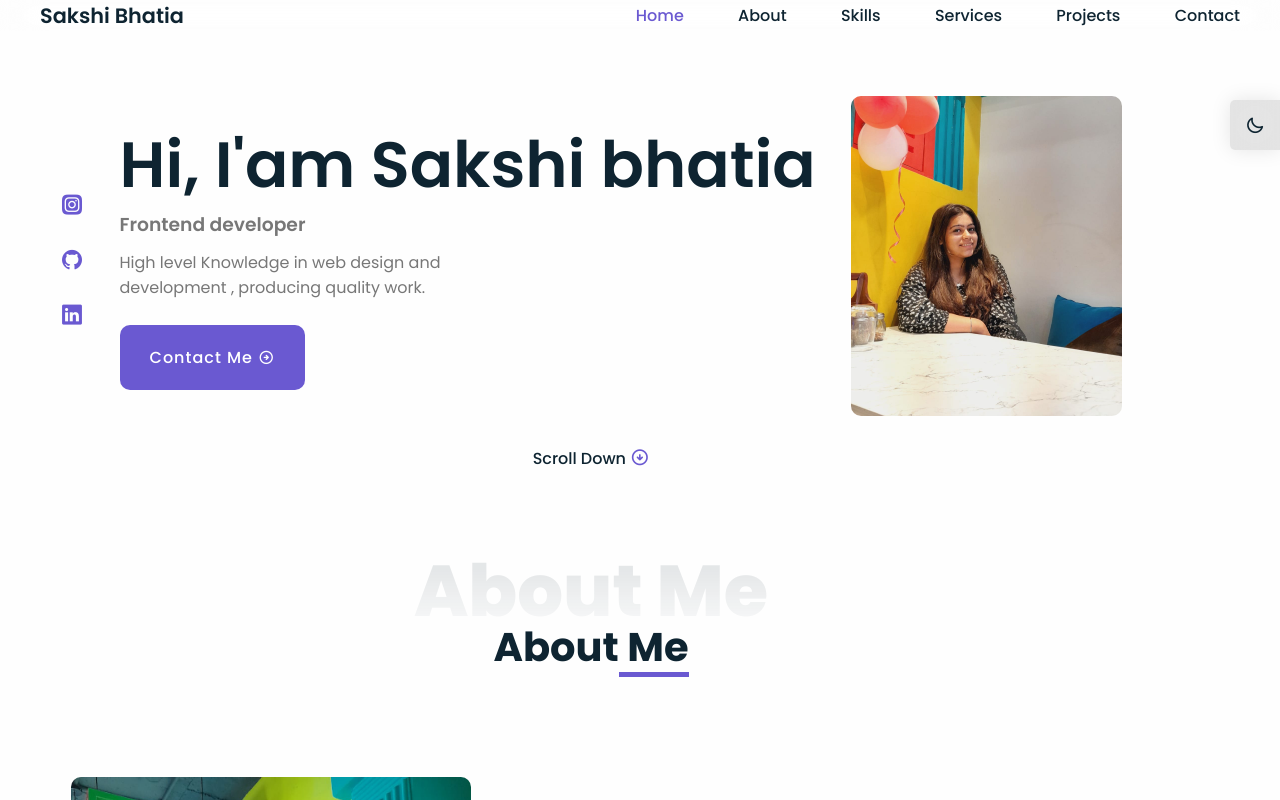
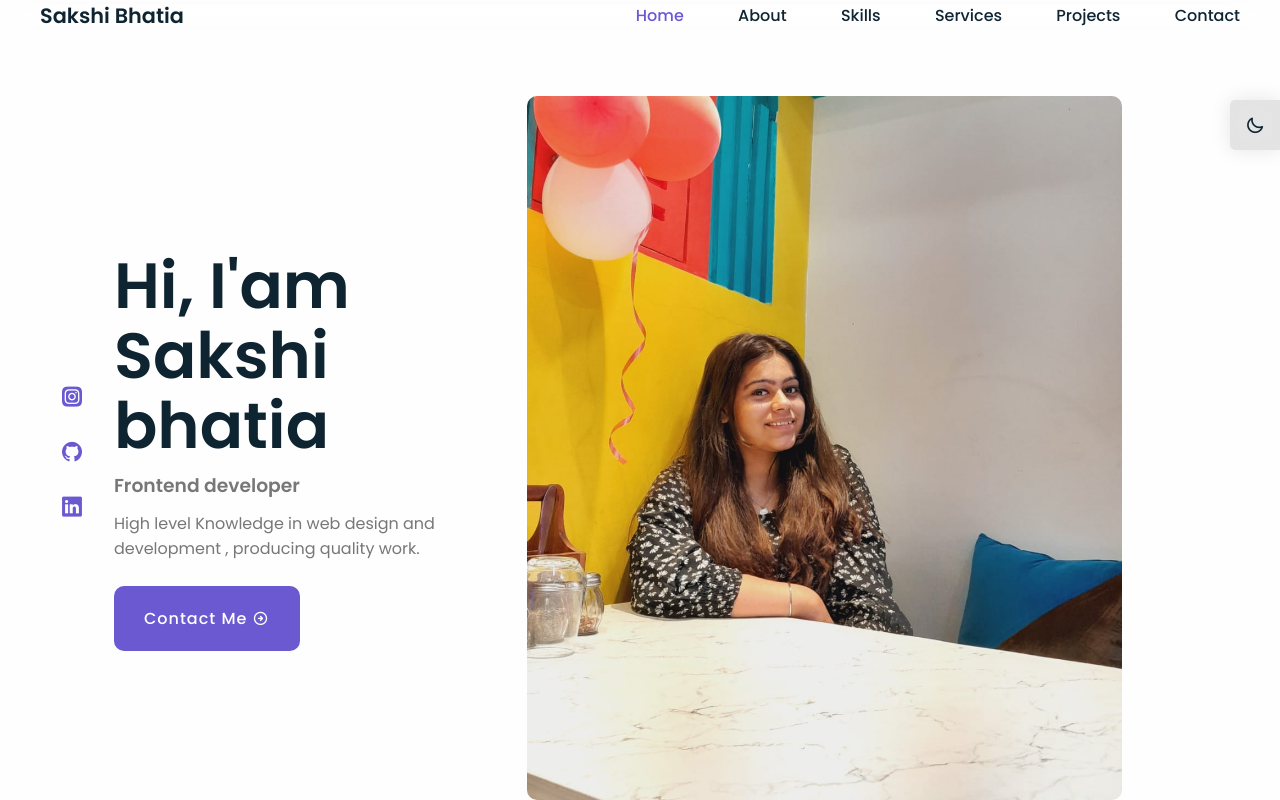
Before and after one commit to Sakshibhatia06/MyPortfolio, a plain HTML site: page index.html in a window 1280 px wide. Shown: the top 800 px of the page. Drawn offline with nearby package versions, Linux system fonts and the light colour scheme.

Commit message:
Update index.html

```diff
--- a/index.html
+++ b/index.html
@@ -50,7 +50,7 @@
                 <a href="" class="btn">Contact Me <i class="uil uil-arrow-circle-right"></i></a>
             </div>
             <div class="home-img">
-                <img height="320px" src="./images/portfolio-Pic1.jpeg" alt="">
+                <img src="./images/portfolio-Pic1.jpeg" alt="">
             </div>
         </div>
         <a href="about" class="scroll-down">Scroll Down <i class="uil uil-arrow-circle-down"></i></a>
```
